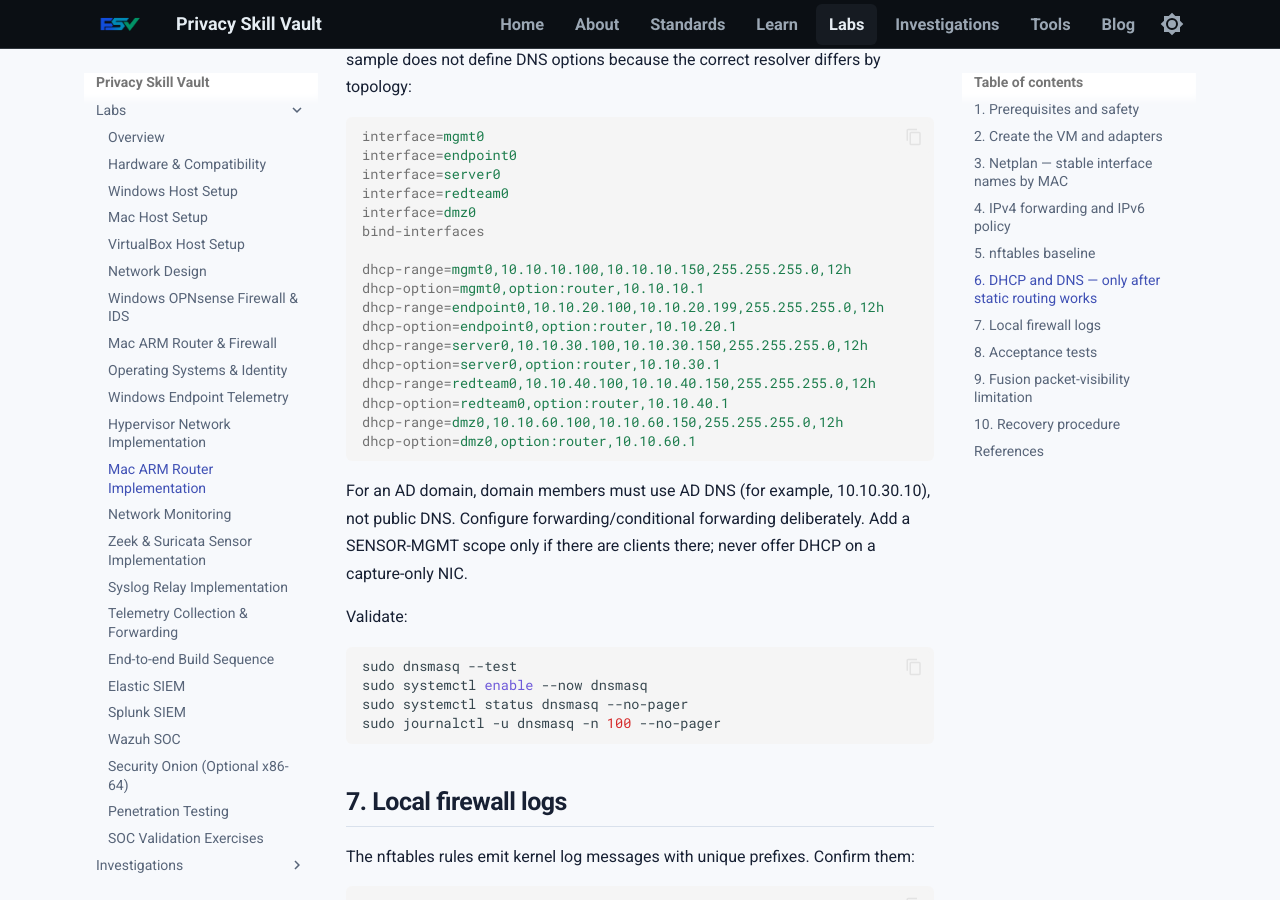
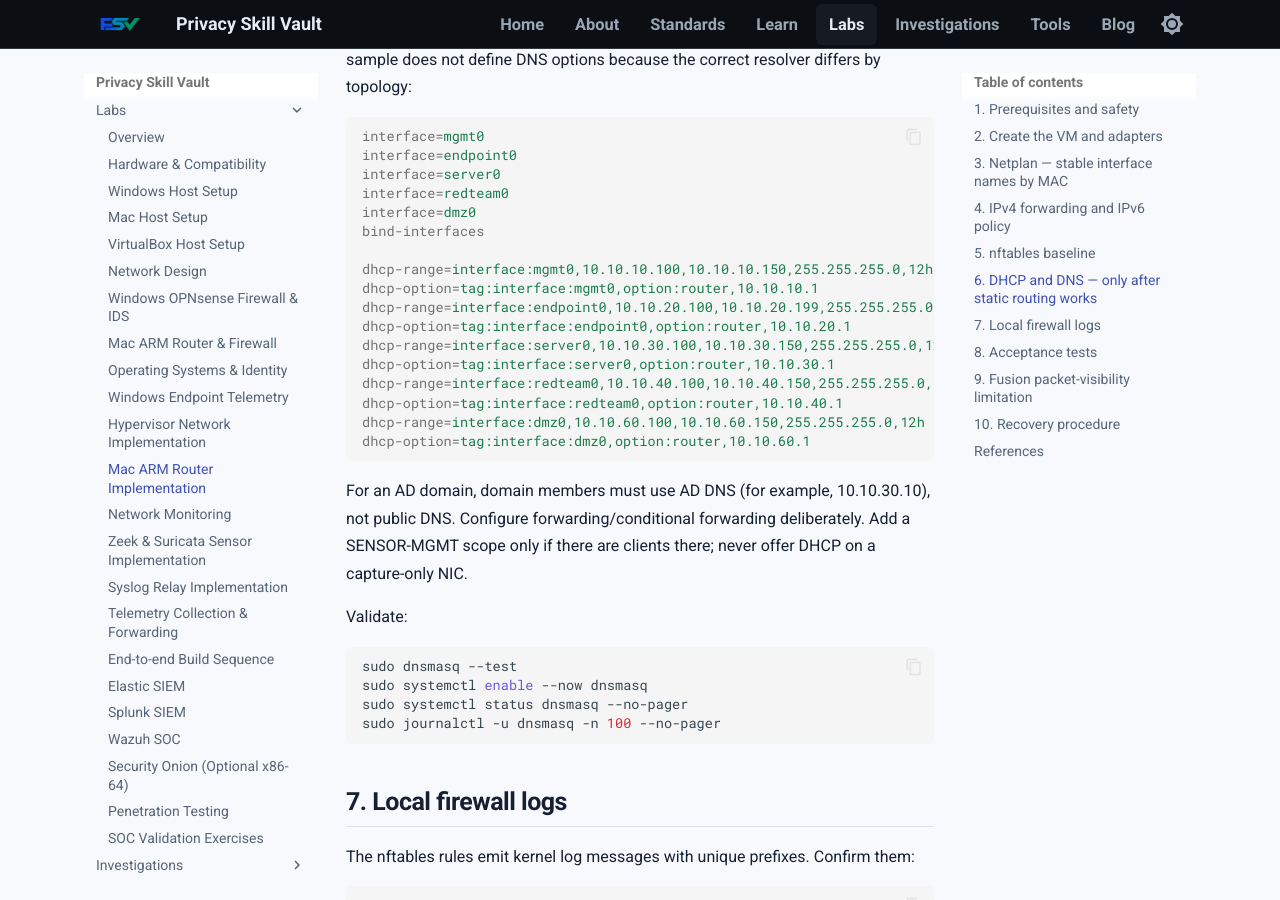
Before and after one commit to PrivacySkillVault/privacyskillvault.github.io, an MkDocs documentation site: the page built from docs/labs/mac-arm-router-implementation.md, in a window 1280 px wide and 900 px high, scrolled down 5412 px. Built offline with MkDocs 1.6.1 and Material for MkDocs 9.7.7, drawn with Linux system fonts in a browser that asks for light colours.

Commit message:
Integrate Phase 6 implementation runbooks and dependency links

```diff
--- a/docs/labs/mac-arm-router-implementation.md
+++ b/docs/labs/mac-arm-router-implementation.md
@@ -224,16 +224,16 @@ interface=redteam0
 interface=dmz0
 bind-interfaces
 
-dhcp-range=mgmt0,10.10.10.100,10.10.10.150,255.255.255.0,12h
-dhcp-option=mgmt0,option:router,10.10.10.1
-dhcp-range=endpoint0,10.10.20.100,10.10.20.199,255.255.255.0,12h
-dhcp-option=endpoint0,option:router,10.10.20.1
-dhcp-range=server0,10.10.30.100,10.10.30.150,255.255.255.0,12h
-dhcp-option=server0,option:router,10.10.30.1
-dhcp-range=redteam0,10.10.40.100,10.10.40.150,255.255.255.0,12h
-dhcp-option=redteam0,option:router,10.10.40.1
-dhcp-range=dmz0,10.10.60.100,10.10.60.150,255.255.255.0,12h
-dhcp-option=dmz0,option:router,10.10.60.1
+dhcp-range=interface:mgmt0,10.10.10.100,10.10.10.150,255.255.255.0,12h
+dhcp-option=tag:interface:mgmt0,option:router,10.10.10.1
+dhcp-range=interface:endpoint0,10.10.20.100,10.10.20.199,255.255.255.0,12h
+dhcp-option=tag:interface:endpoint0,option:router,10.10.20.1
+dhcp-range=interface:server0,10.10.30.100,10.10.30.150,255.255.255.0,12h
+dhcp-option=tag:interface:server0,option:router,10.10.30.1
+dhcp-range=interface:redteam0,10.10.40.100,10.10.40.150,255.255.255.0,12h
+dhcp-option=tag:interface:redteam0,option:router,10.10.40.1
+dhcp-range=interface:dmz0,10.10.60.100,10.10.60.150,255.255.255.0,12h
+dhcp-option=tag:interface:dmz0,option:router,10.10.60.1
 ~~~
 
 For an AD domain, domain members must use AD DNS (for example, 10.10.30.10), not public DNS. Configure forwarding/conditional forwarding deliberately. Add a SENSOR-MGMT scope only if there are clients there; never offer DHCP on a capture-only NIC.
```
